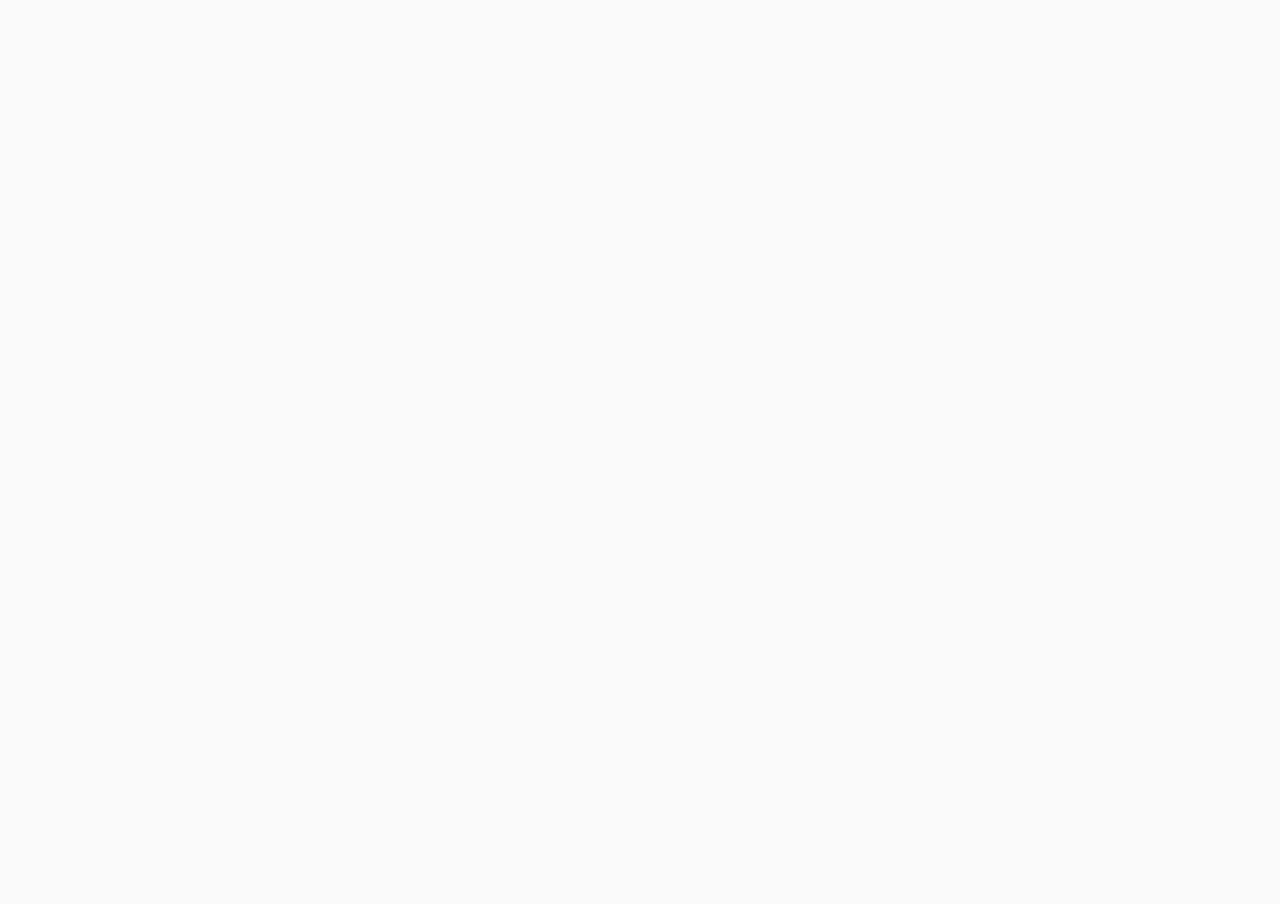
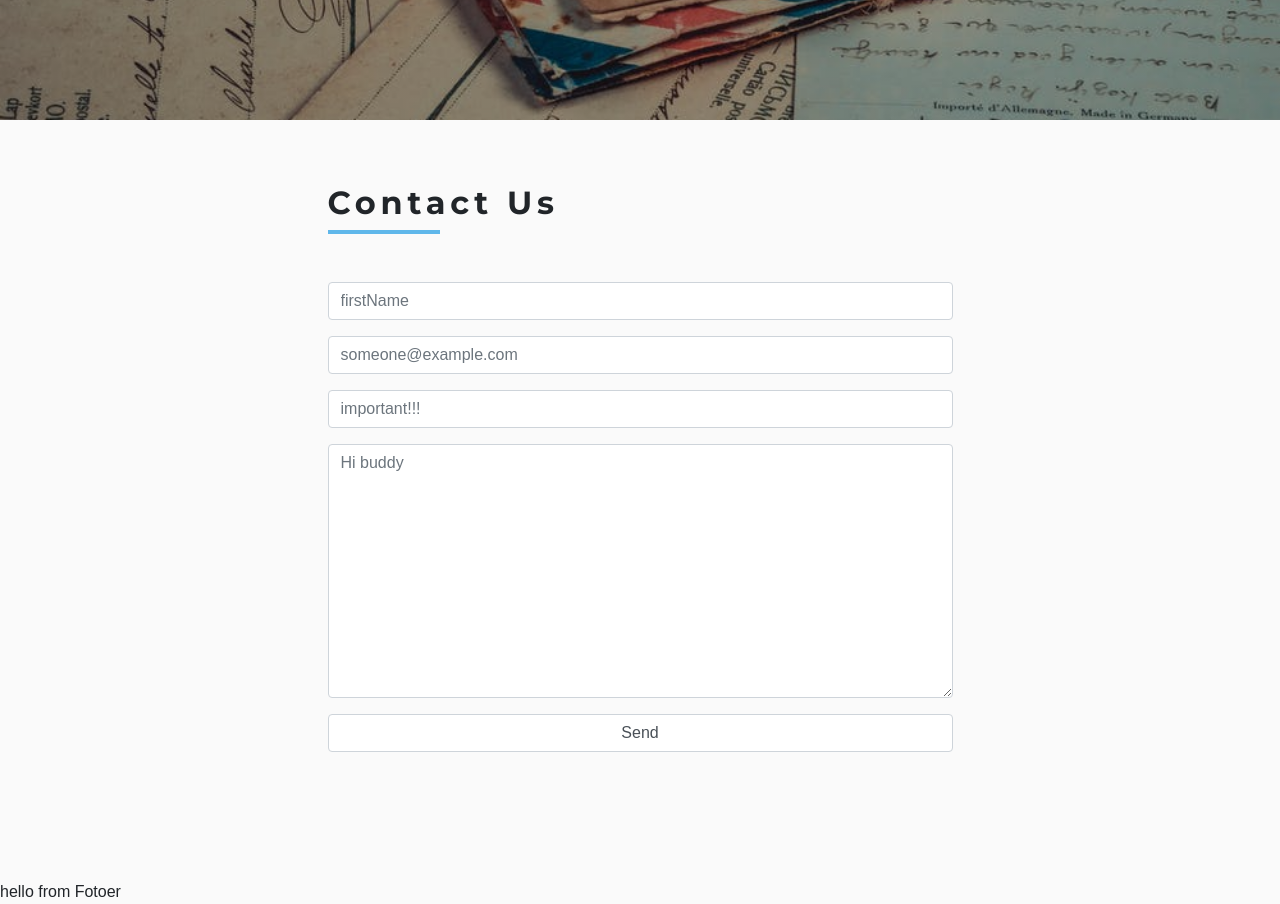
Before and after one commit to ahmadnawazgct/react-gadgetstore, a React (Create React App) app: page /contact in a window 1280 px wide. Shown: the part 420-1324 px from the top of the page. Before the commit the page ends 800 px from the top, so only its background shows below. Built offline with nearby package versions, Linux system fonts and the light colour scheme.

Commit message:
first commit

```diff
--- /dev/null
+++ b/src/components/AboutPage/Info.js
@@ -0,0 +1,40 @@
+import React from 'react';
+import aboutBcg from '../images/aboutBcg.jpeg';
+import Title from '../Title';
+
+export default function Info() {
+    return (
+      <section className="py-5">
+        <div className="container">
+          <div className="row">
+            <div className="col-10 mx-auto col-md-6 my-3">
+              <img
+                src={aboutBcg}
+                className="img-fluid img-thumbnail"
+                alt="about company"
+                style={{ background: "var(--darkGrey" }}
+              />
+            </div>
+            <div className="col-10 mx-auto col-md-6 my=3">
+              <Title title="about us" center="center" />
+              <p className="text-muted text text-lead my-3">
+                Lorem Ipsum is simply dummy text of the printing and
+                typesetting industry. Lorem Ipsum has been the industry's
+                standard dummy text ever since the 1500s, when an unknown
+                printer took a galley of type and scrambled it to make a
+                type specimen book
+              </p>
+              <p className="text-muted text text-lead my-3">
+                Lorem Ipsum is simply dummy text of the printing and
+                typesetting industry. Lorem Ipsum has been the industry's
+                standard dummy text ever since the 1500s, when an unknown
+                printer took a galley of type and scrambled it to make a
+                type specimen book
+              </p>
+              <button className="main-link" type="button" style={{marginTop:'2rem'}}>more info</button>
+            </div>
+          </div>
+        </div>
+      </section>
+    );
+}
--- /dev/null
+++ b/src/components/Contact.js
@@ -0,0 +1,61 @@
+import React from 'react'
+import Title from '../components/Title';
+
+export default function Contact() {
+    return (
+      <section className="py-5">
+        <div className="row">
+          <div className="col-10 mx-auto col-md-6 my-3">
+            <Title title="contact us" />
+            <form
+              className="py-5"
+              action="https://formspree.io/ahmadnawazgct@gmail.com"
+              method="POST"
+            >
+              <div className="form-group">
+                <input
+                  type="text"
+                  name="firstName"
+                  className="form-control"
+                  placeholder="firstName"
+                />
+              </div>
+              <div className="form-group">
+                <input
+                  type="text"
+                  name="email"
+                  className="form-control"
+                  placeholder="someone@example.com"
+                />
+              </div>
+              <div className="form-group">
+                <input
+                  type="text"
+                  name="subject"
+                  className="form-control"
+                  placeholder="important!!!"
+                />
+              </div>
+              <div className="form-group">
+                <textarea
+                  type="text"
+                  name="message"
+                  className="form-control"
+                  placeholder="Hi buddy"
+                  rows="10"
+                />
+              </div>
+              <div className="form-group">
+                <input
+                    type="submit"
+                    name="submit"
+                    value="Send"
+                    className="form-control"
+                />
+              </div>
+            </form>
+          </div>
+        </div>
+      </section>
+    );
+}
--- a/src/components/Navbar.js
+++ b/src/components/Navbar.js
@@ -26,12 +26,13 @@
   );
 }
 const NavWrapper = styled.nav`
-  position: -webkit-sticky;
+  position:-webkit-sticky !important;
   position: sticky;
   width: 100%;
   padding: 1rem 1.5rem;
   background: var(--mainGrey);
   border-bottom: 3px solid var(--primaryColor);
+  z-index:1;
   .nav-center {
     display: flex; //to nav bar in one
     align-items: center; //to center align items
--- /dev/null
+++ b/src/components/Title.js
@@ -0,0 +1,23 @@
+import React from 'react';
+import styled from "styled-components";
+
+export default function Title({title, center}) {
+    return (
+      <TitleWrapper className="row" center={center}>
+        <div className="col">
+          <h2 className="text-title">{title}</h2>
+          <div className="title-underline" />
+        </div>
+      </TitleWrapper>
+    );
+}
+const TitleWrapper = styled.div`
+  text-align: ${props => (props.center ? "center" : "left")};
+
+  .title-underline {
+    height: 0.25rem;
+    width: 7rem;
+    background: var(--primaryColor);
+    margin:${props => props.center?"0 auto":"0"}
+  }
+`;
--- a/src/components/pages/AboutPage.js
+++ b/src/components/pages/AboutPage.js
@@ -1,9 +1,13 @@
 import React from 'react';
+import Info from '../AboutPage/Info';
+import Hero from '../Hero';
+import aboutBcg from '../images/aboutBcg.jpeg';
 
 export default function AboutPage() {
     return(
         <>
-            <h1>Hello from About Page</h1>
+            <Hero img={aboutBcg} />
+            <Info  />
         </>
     )
 }
--- a/src/components/pages/ContactPage.js
+++ b/src/components/pages/ContactPage.js
@@ -1,9 +1,12 @@
 import React from "react";
-
+import Hero from '../Hero';
+import contactBcg from '../images/contactBcg.jpeg';
+import Contact from '../Contact';
 export default function ContactPage() {
   return (
     <>
-      <h1>Hello from Contact Page</h1>
+      <Hero img={contactBcg} />
+      <Contact />
     </>
   );
 }
--- a/src/components/pages/DefaultPage.js
+++ b/src/components/pages/DefaultPage.js
@@ -1,9 +1,15 @@
 import React from "react";
+import Hero from '../Hero';
+import { Link } from 'react-router-dom';
+import defaultBcg from '../images/defaultBcg.jpeg';
 
 export default function DefaultPage() {
   return (
     <>
-      <h1>Hello from Default Page</h1>
+      <Hero img={defaultBcg} title="404" max="true">
+        <h2 className="text-uppercase">page not found</h2>
+        <Link to="/" className="main-link">return home</Link>
+      </Hero>
     </>
   );
 }
```
